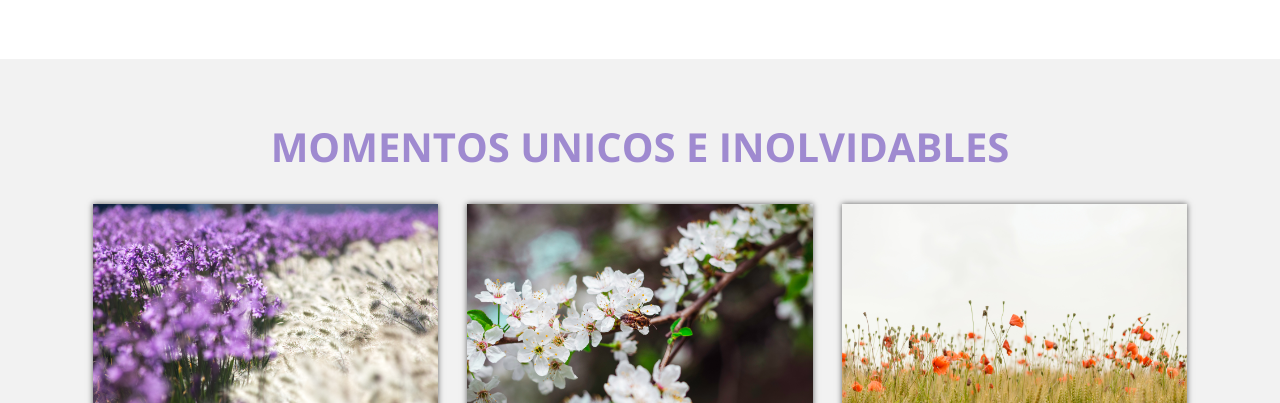
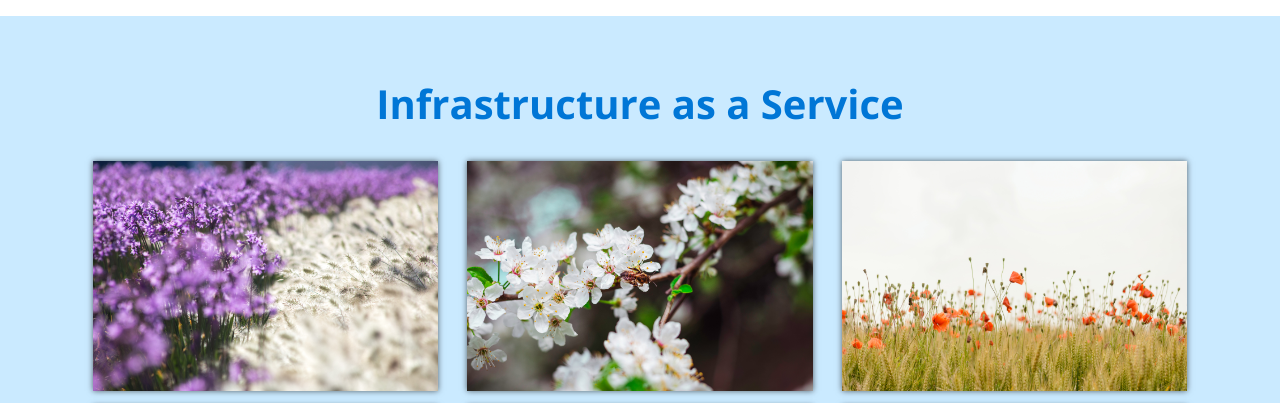
Before and after one commit to kevf-s/Computacion-en-la-nube, a PHP site: page / in a window 1280 px wide. Shown: the part 1292-1695 px from the top of the page. Run offline with PHP 8.4, Linux system fonts and the light colour scheme.

Commit message:
Configuracion de partes de la Paqguina

```diff
--- a/estilos.css
+++ b/estilos.css
@@ -18,7 +18,7 @@ body{
 }
 .header{
     height: 100vh;
-    background-image: linear-gradient(to top, rgba(251, 194, 235, 0.486) 0%, hsla(218, 68%, 79%, 0.514) 100%), url(/img/imagen7.jpg);
+    background-image: linear-gradient(to top, rgba(0, 162, 255, 0.486) 0%, hsl(231, 100%, 24%) 100%), url(/img/cloud_1.jpg);
     background-repeat: no-repeat;
     background-size: cover;
     background-attachment: fixed;
@@ -32,7 +32,7 @@ body{
     flex-direction: column;
     justify-content: center;
     text-align: center;
-    color: rgb(147, 170, 231)207, 174, 174);
+    color: rgb(0, 68, 253)207, 174, 174);
 }
 
 
@@ -88,7 +88,7 @@ body{
 
 /* Services */
 .subtitulo{
-    color: #9f8ad0;
+    color: #0076d6;
     font-size: 40px;
     text-align: center;
     font-weight: 300;
@@ -117,13 +117,13 @@ body{
 
 .n-service{
     margin-bottom: 7px;
-    color: #9f8ad0;
+    color: #0059ff;
     font-weight:  bolder;
 }
 
 .number{
     display: inline-block;
-    background-image: linear-gradient(to top, #a18cd1 0%, #fbc2eb 100%);
+    background-image: linear-gradient(to top, #4c00ff 0%, #00ffea 100%);
     line-height: 30px;
     text-align: center;
     border-radius: 50%;
@@ -135,7 +135,7 @@ body{
 }
 
 .gallery{
-    background: #f2f2f2;
+    background: #caeaff;
 }
 .contenedor-galeria{
     display: flex;
@@ -207,7 +207,7 @@ body{
     font-weight: 400;
 }
 footer{
-    background: #9f8ad0;
+    background: #0076d6;
     padding-bottom: 0.1px;
 }
 .footer-content{
--- a/index.php
+++ b/index.php
@@ -14,41 +14,42 @@
         <img class="hamburguer" src="img/hamburguesa.svg" alt="">
         <nav class="menu-navegacion">
                 <a href="#inicio">INICIO</a>
-                <a href="#servicio">IMPORTANCIA</a>
-                <a href="#galeria">GALERÍA</a>
-                <a href="#expertos">MOMENTOS</a>
+                <a href="#servicio">CONTENIDO</a>
+                <a href="#iaas">IaaS</a>
+                <a href="#paas">PaaS</a>
+                <a href="#saas">SaaS</a>
                 <a href="#footer">CONTACTOS</a>
         </nav>
         <div class="contenedor head">
-            <h1 class="titulo">BIENVENIDA PRIMAVERA</h1>
-            <p class="copy">LA ESTACIÓN DE LOS NUEVOS COMIENZOS</p>
+            <h1 class="titulo">CLOUD COMPUTING</h1>
+            <p class="copy">Elementos del Cloud Computing</p>
         </div>
 
     </header>
     <main>
         <section class="services contenedor" id="servicio">
-            <h2 class="subtitulo">IMPORTANCIA DE LA PRIMAVERA</h2>
+            <h2 class="subtitulo">CONTENIDO</h2>
             <div class="contenedor-servicio">
-                <img src="img/imagen8.jpg" alt="">
+                <img src="img/cloud_1.jpg" alt="">
                 <div class="checklist-servicio">
                     <div class="service">
-                        <h3 class="n-service"><span class="number">1</span>POSEES MÁS ENERGÍA</h3>
+                        <h3 class="n-service"><span class="number">1</span>Infrastructure as a Service (IaaS)</h3>
                         <p> CON EL AUMENTO DE LOS RAYOS DEL SOL, LAS PERSONAS TIENEN MÁS ENERGÍA Y MENOS SUEÑO.</p>
                     </div>
                     <div class="service">
-                        <h3 class="n-service"><span class="number">2</span>CAMBIOS ANÍMICOS</h3>
+                        <h3 class="n-service"><span class="number">2</span>Platform as a Service (PaaS)</h3>
                         <p> CON EL CAMBIO DE ESTACIÓN AUMENTA LA SEROTONINA, HORMONA QUE MEJORA TU ESTADO DE ÁNIMO.</p>
                     </div>
                     <div class="service">
-                        <h3 class="n-service"><span class="number">3</span>DÍAS MÁS SOLEADOS</h3>
+                        <h3 class="n-service"><span class="number">3</span>Software as a Service (SaaS)</h3>
                         <p> CON DÍAS MÁS SOLEADOS CRECE EL DESEO DE REALIZAR ACTIVIDADES AL AIRE LIBRE.</p>
                     </div>
                 </div>
             </div>
         </section>
-        <section class="gallery" id="galeria">
+        <section class="gallery" id="iaas">
             <div class="contenedor">
-                <h2 class="subtitulo">MOMENTOS UNICOS E INOLVIDABLES</h2>
+                <h2 class="subtitulo">Infrastructure as a Service</h2>
                 <div class="contenedor-galeria">
                     <img src="img/imagen1.jpg" class="img-galeria" alt="Hola">
                     <img src="img/imagen2.jpg" class="img-galeria" alt="">
@@ -63,25 +64,50 @@
             <img src="img/close.svg" alt="" class="close">
             <img src="" alt="" class="agregar-imagen">
         </div>
-        <section class="contenedor" id="expertos">
-            <h2 class="subtitulo">BENDITA PRIMAVERA</h2>
+        <section class="contenedor" id="paas">
+            <h2 class="subtitulo">Platform as a Service</h2>
             <section class="experts">
                 <div class="cont-expert">
-                    <img src="img/imagen9.jpg" alt="">
+                    <img src="img/imagen8.jpg" alt="">
                     <h3 class="n-expert"></h3>
                 </div>
                 <div class="cont-expert">
-                    <img src="img/imagen10.jpg" alt="">
+                    <img src="img/imagen8.jpg" alt="">
                     <h3 class="n-expert"></h3>
                 </div>
                 <div class="cont-expert">
-                    <img src="img/imagen11.jpg" alt="">
+                    <img src="img/imagen8.jpg" alt="">
                     <h3 class="n-expert"></h3>
                 </div>
             </section>
         </section>
+        <section class="gallery" id="saas">
+            <div class="contenedor">
+                <h2 class="subtitulo">Software as a Service</h2>
+                <div class="contenedor-galeria">
+                    <img src="img/imagen1.jpg" class="img-galeria" alt="Hola">
+                    <img src="img/imagen2.jpg" class="img-galeria" alt="">
+                    <img src="img/imagen3.jpg" class="img-galeria" alt="">
+                    <img src="img/imagen4.jpg" class="img-galeria" alt="">
+                    <img src="img/imagen5.jpg" class="img-galeria" alt="">
+                    <img src="img/imagen6.jpg" class="img-galeria" alt="">
+                </div>
+            </div>
+        </section>
+        <section class="contenedor" id="paas">
+            <h2 class="subtitulo">CREADO POR ...</h2>
+            <section class="experts">
+                <div class="cont-expert">
+                    <img src="img/imagen8.jpg" alt="">
+                    <h3 class="n-expert">ALEXIS ANGELES SEGUNDO</h3>
+                </div>
+                <div class="cont-expert">
+                    <img src="img/imagen8.jpg" alt="">
+                    <h3 class="n-expert">AARON CRUZ GONZALEZ</h3>
+                </div>
+            </section>
+        </section>
     </main>
-
     <footer id="footer">
         <div class="contenedor footer-content">
                 <div class="contact-us">
```
Also changed, not shown: img/cloud_1.jpg (added).
